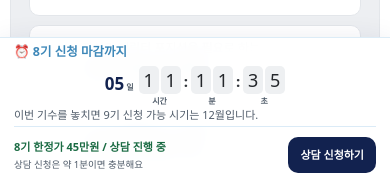
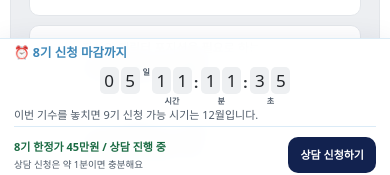
Before and after one commit to tkddnjs2959-lab/tryangle-homepage, a Next.js app: page / in a window 390 px wide. Shown: the part 665-840 px from the top of the page. Built offline with nearby package versions, Linux system fonts and the light colour scheme; no server answers.

Commit message:
box remaining days and compact mobile countdown

```diff
--- a/src/app/ConsultationCta.module.css
+++ b/src/app/ConsultationCta.module.css
@@ -131,8 +131,12 @@
     font-size: 12.5px;
   }
   .mobileDeadlineNotice .instagramCountdown { justify-content: flex-start; margin-top: 0; }
-  .mobileDeadlineNotice .instagramDays { margin-top: 5px; font-size: 15px; }
-  .mobileDeadlineNotice .instagramDigits b { width: 22px; height: 28px; font-size: 18px; }
+  .mobileDeadlineNotice .instagramCountdown { gap: 1px; }
+  .mobileDeadlineNotice .instagramDigits { gap: 1px; }
+  .mobileDeadlineNotice .instagramDigits b { width: 17px; height: 24px; border-radius: 4px; font-size: 15px; }
+  .mobileDeadlineNotice .instagramTimeGroup { gap: 2px; }
+  .mobileDeadlineNotice .instagramTimeGroup small { font-size: 7px; }
+  .mobileDeadlineNotice .instagramTimeGroup > i { margin-top: 4px; font-size: 13px; }
   .ctaCopy strong { font-size: 11px; }
   .ctaCopy span { font-size: 9.5px; }
   .desktopCtaCopy { display: none !important; }
--- a/src/app/CountdownBoxes.tsx
+++ b/src/app/CountdownBoxes.tsx
@@ -10,7 +10,10 @@ export default function CountdownBoxes({ remainingTime }: { remainingTime: Remai
     : { days: String(remainingTime.days).padStart(2, '0'), hours: String(remainingTime.hours).padStart(2, '0'), minutes: String(remainingTime.minutes).padStart(2, '0'), seconds: String(remainingTime.seconds).padStart(2, '0') };
   return (
     <div className={styles.instagramCountdown} role="timer" aria-live="off">
-      <span className={styles.instagramDays}>{values.days}<small>일</small></span>
+      <span className={styles.instagramTimeGroup}>
+        <span className={styles.instagramDigits}><b>{values.days[0]}</b><b>{values.days[1]}</b></span>
+        <small>일</small>
+      </span>
       {(['hours', 'minutes', 'seconds'] as const).map((key, index) => (
         <span className={styles.instagramTimeGroup} key={key}>
           {index > 0 && <i aria-hidden="true">:</i>}
--- a/src/app/page.module.css
+++ b/src/app/page.module.css
@@ -108,16 +108,15 @@
   display: flex;
   align-items: flex-start;
   justify-content: center;
-  gap: 3px;
+  gap: 2px;
   margin-top: 4px;
   white-space: nowrap;
 }
-.instagramDays { display: inline-flex; align-items: baseline; gap: 2px; margin: 7px 2px 0 0; color: var(--navy); font-size: 17px; font-weight: 800; font-variant-numeric: tabular-nums; }
 .instagramDays small, .instagramTimeGroup small { color: var(--sub); font-size: 8px; font-weight: 800; }
 .instagramTimeGroup { display: flex; align-items: flex-start; gap: 3px; }
 .instagramTimeValue { display: grid; justify-items: center; gap: 2px; }
 .instagramDigits { display: flex; gap: 2px; }
-.instagramDigits b { display: grid; width: 20px; height: 28px; place-items: center; border-radius: 5px; background: #eef0f2; color: #24272b; font-size: 18px; font-weight: 500; line-height: 1; font-variant-numeric: tabular-nums; }
+.instagramDigits b { display: grid; width: 19px; height: 27px; place-items: center; border-radius: 5px; background: #eef0f2; color: #24272b; font-size: 17px; font-weight: 500; line-height: 1; font-variant-numeric: tabular-nums; }
 .instagramTimeGroup > i { margin-top: 6px; color: #34383d; font-size: 15px; font-style: normal; font-weight: 700; }
 .sideCountdownTimer {
   display: flex;
```
